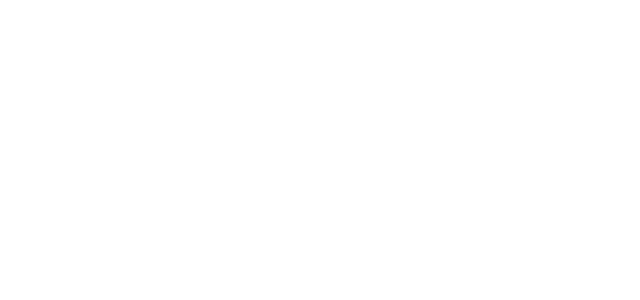
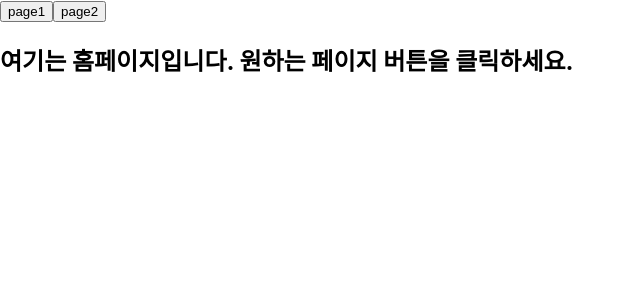
Before and after one commit to thegicode/reactjs-lab, a React (Create React App) app: page /historytest in a window 1280 px wide. Shown: the top 300 px of the page, without its empty margins (0-640 px from the left). Built offline with nearby package versions, Linux system fonts and the light colour scheme.

Commit message:
Add history

```diff
--- a/src/App.js
+++ b/src/App.js
@@ -5,7 +5,8 @@
   Home = lazy(() => import('./routes/Home')),
   About = lazy(() => import('./routes/About')),
   Order = lazy(() => import('./Order')),
-  OrderHook = lazy(() => import('./OrderHook'));
+  OrderHook = lazy(() => import('./OrderHook')),
+  HistoryTest = lazy(() => import('./HistoryTest'));
 
 const App = () => (
   <Router>
@@ -15,6 +16,7 @@
         <Route path="/about" component={About}/>
         <Route path="/order" component={Order}/>
         <Route path="/orderhook" component={OrderHook}/>
+        <Route path="/historytest" component={HistoryTest}/>
       </Switch>
     </Suspense>
   </Router>
--- a/src/AppLoadable.js
+++ b/src/AppLoadable.js
@@ -1,7 +1,6 @@
 import React, { Suspense } from 'react';
 import loadable from '@loadable/component'
 
-// import OrderHook from './OrderHook';
 import './App.css';
 
 // const Home = loadable(() => import('./routes/Home'));
--- /dev/null
+++ b/src/HistoryTest.js
@@ -0,0 +1,48 @@
+import React ,{Component} from 'react';
+class HistoryTest extends Component {
+  state = {
+    pageName: ''
+  }
+  componentDidMount () {
+    window.onpopstate = (event) => {
+      console.log('onpopstate');
+      this.onChangePage(event.state);
+    }
+  }
+  onChangePage = pageName => {
+    this.setState({pageName})
+  }
+  onClick1 = () => {
+    const pageName = 'page1';
+    window.history.pushState(pageName, '', '/page1');
+    this.onChangePage(pageName);
+  }
+  onClick2 = () => {
+    const pageName = 'page2';
+    window.history.pushState(pageName, '', '/page2');
+    this.onChangePage(pageName);
+  }
+  render () {
+    const {pageName} = this.state;
+    return (
+      <div>
+        <button onClick={this.onClick1}> page1 </button>
+        <button onClick={this.onClick2}> page2 </button>
+        {!pageName && <Home />}
+        {pageName === 'page1' && <Page1 />}
+        {pageName === 'page2' && <Page2 />}
+      </div>
+    )
+  }
+}
+
+function Home(){
+  return <h2>여기는 홈페이지입니다. 원하는 페이지 버튼을 클릭하세요.</h2>
+}
+function Page1() {
+  return <h2>여기는 Page1입니다.</h2>
+}
+function Page2() {
+  return <h2>여기는 Page2입니다.</h2>
+}
+export default HistoryTest;
--- a/src/OrderHook.js
+++ b/src/OrderHook.js
@@ -6,15 +6,20 @@
   const [isShowPopup, setIsShowPopup] = useState(false);
   const [data, setData] = useState({});
 
-  function handlePopup(){
-    setIsShowPopup(!isShowPopup);
+  function openPopup(){
+    window.history.pushState('popup-addr', '', '/popup-addr');
+    setIsShowPopup( true );
   }
 
-  const handlePopupClose = (data) => {
-  	handlePopup();
+  const closePopup = (data) => {
+    window.history.back();
+    setIsShowPopup( false );
     setData(data);
-    // console.log('data', data);
   };
+
+  window.onpopstate = (event) => {
+    setIsShowPopup( false );
+  }
 
   return (
 
@@ -29,10 +34,10 @@
     		</div>
     	}
 
-      <button onClick={handlePopup}>Show Popup</button>
+      <button onClick={openPopup}>Show Popup</button>
 
       { isShowPopup &&
-      	<PopupContent onCloseButtonClick = {handlePopupClose} />
+      	<PopupContent onCloseButtonClick = {closePopup} />
       }
 
     </div>
```
Also changed, not shown: 1 other file (tests, documents, lock files or other folders).
